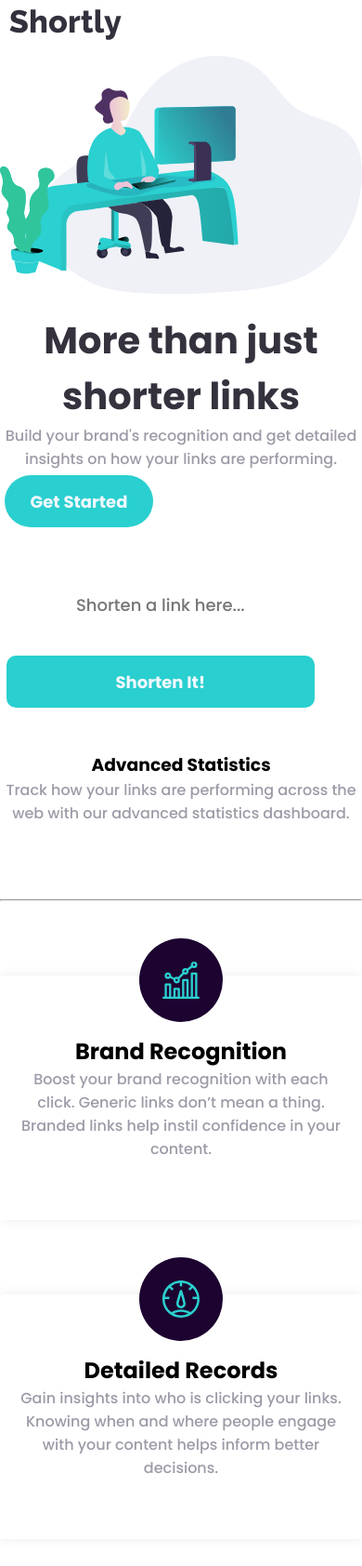
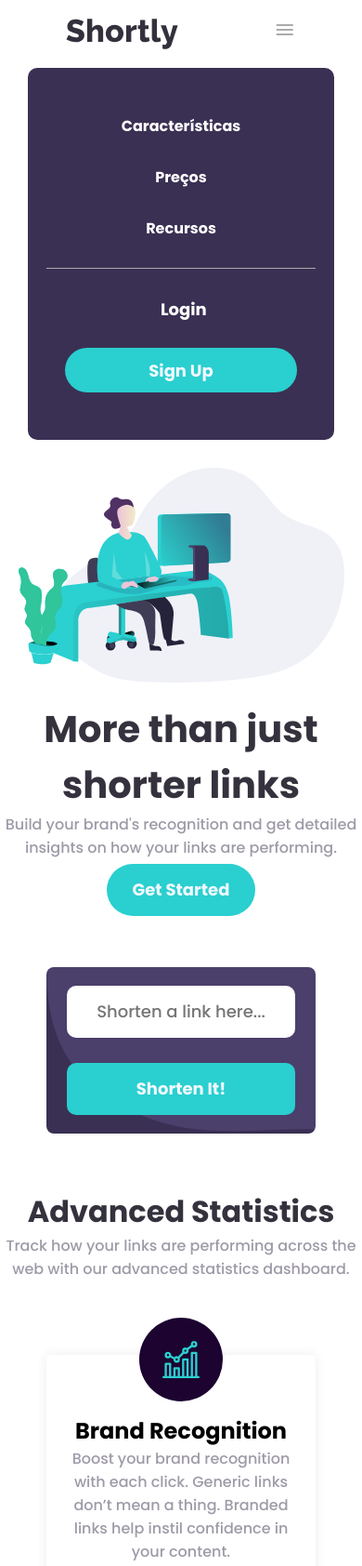
Before and after one commit to AlencarVinicius/Projeto-1-ref, a plain HTML site: page index.html in a window 390 px wide. Shown: the top 1684 px of the page at 93% size. Drawn offline with Linux system fonts and the light colour scheme; a web font is replaced by a local one.

Commit message:
Correção na responsividade

```diff
--- a/index.html
+++ b/index.html
@@ -17,17 +17,21 @@
     <section class="body-margin">
       <header>
         <div class="container-header">
-          <div>
+          <div class="container-icons">
             <img src="url-shortening-api-master/images/logo.svg"/>
+
+            <i id="burguer" class="material-icons" onclick="clickMenu()">menu</i>
           </div>
 
-            <i id="burguer" class="material-icons" onclick="clickMenu()">menu</i>
+
             <nav id="menu">
               <ul>
                 <li><a id="hover1"  href="">Características</a></li>
                 <li><a id="hover1" href="">Preços</a></li>
                 <li><a id="hover1" href="">Recursos</a></li>
               </ul>
+
+              <hr class="hr-menu">
 
               <div class="btn-nav">
                 <button id="hover1" class="botao-menu1">Login</button>
@@ -76,7 +80,7 @@
 
 
         <section class="conteudo-secundario">
-          <hr>
+          <hr class="hr-secundario">
           <div class="card1">
             <div class="icon">
               <img
--- a/pagina370px/style.css
+++ b/pagina370px/style.css
@@ -20,21 +20,56 @@
 
     /* Cabeçalho */
 
-    .container-header {
+    .container-icons {
+        display: flex;
+        justify-content: space-around;
+
+        margin: 20px;
+    }
+
+    #burguer {
+        color: #acaaaa;
+
+    }
+
+    #menu {
+        border-radius: 10px;
+        max-width: 100%;
+        margin: 0 30px;
+        height: 400px;
+        padding: 20px;
+
+        background-color: #3a3053;
+    }
+
+    #menu li {
+        list-style-type: none;
+
+        text-align: center;
+        margin: 30px;
+    }
+
+    #menu a {
+        color: #fff;
+        font: 600 1rem 'poppins', sans-serif;
+    }
+
+    .hr-menu {
+        width: 100%;
+        height: 1px;
+        border: none;
+        background-color: #acaaaa;
+
+    }
+
+    .btn-nav {
         display: flex;
         flex-direction: column;
-        margin: 10px;
+        align-items: center;
+        gap: 30px;
+        margin: 20px;
     }
 
-    .container-header img {
-        display: inline-block;
-        position: relative;
-    }
-
-    .btn-menu {
-        display: flex;
-        justify-content: space-around;
-    }
 
     .botao-menu1 {
         cursor: pointer;
@@ -43,7 +78,7 @@
         padding: 10px;
         font: 700 1rem 'Poppins', sans-serif;
         font-size: 18px;
-        color: var(--Grayish-Violet);
+        color: #fff;
         border: none;
         height: 2rem;
         width: 4rem;
@@ -58,64 +93,58 @@
         color: aliceblue;
         border: none;
         height: 3rem;
-        width: 7rem;
+        width: 100%;
         margin: 3px;
-    }
-
-    #menu ul {
-        padding: 0;
-        margin: 20px;
-
-        list-style: none;
-        text-align: center;
-    }
-
-    #menu li a {
-        font: 700 1rem 'poppins', sans-serif;
-        color: var(--Grayish-Violet);
-    }
-
-    #burguer {
-        position: absolute;
-        margin-top: -30px;
-        right: 50px;
-    }
-
-    i#burguer {
-        color: var(--Gray);
-        cursor: pointer;
-    }
-
-    i#burguer :hover {
-        background-color: aqua;
-        color: var(--Very-Dark-Blue);
-    }
-
-    #menu {
-        display: none;
     }
 
     /* Corpo da pagina */
 
-
     .conteudo-principal {
         display: flex;
         flex-direction: column-reverse;
+        text-align: center;
 
         width: auto;
         margin-bottom: 30px;
+
+        margin-top: 30px;
     }
 
-    .img-form img {
-        border-radius: 20px;
-        position: relative;
-        width: 100%;
-        background: #1c0330;
+    .h2-principal {
+        color: var(--Very-Dark-Blue);
+        font: 700 2.5rem 'Poppins', sans-serif;
+        text-align: center;
+        margin-top: 20px;
     }
 
-    .form input button {
-        position: absolute;
-        z-index: 1;
+    .btn-principal {
+        cursor: pointer;
+        border-radius: 30px;
+        background-color: var(--Cyan);
+        font: 700 1rem 'Poppins', sans-serif;
+        font-size: 18px;
+        color: aliceblue;
+        border: none;
+        height: 3.5rem;
+        width: 10rem;
+        margin: 5px;
+    }
+
+    .img-trabalho {
+        margin: auto;
+        width: 90%;
+    }
+
+    .form {
+        background-image: url("/url-shortening-api-master/images/bg-shorten-mobile.svg");
+        background-color: #3a3053;
+        background-size: cover;
+        background-repeat: no-repeat;
+
+        margin: 50px 50px 0px;
+        border-radius: 8px;
+
+        text-align: center;
     }
 
     input {
@@ -142,12 +171,8 @@
         border: none;
         height: 3.5rem;
         width: 85%;
-        margin: 7px;
-        margin-top: 20px;
+        margin: 20px;
     }
-
-
-
 
     .container-pesquisa {
         display: flex;
@@ -158,12 +183,16 @@
         margin-bottom: 80px;
     }
 
-    .h2-principal {
+    .container-pesquisa h1 {
         color: var(--Very-Dark-Blue);
-        font: 700 2.5rem 'Poppins', sans-serif;
+        font: 700 2rem 'Poppins', sans-serif;
+
         text-align: center;
+
         margin-top: 20px;
+        width: 100%;
     }
+
 
     p {
         color: var(--Grayish-Violet);
@@ -172,30 +201,25 @@
         text-align: center;
     }
 
-    .btn-principal {
-        cursor: pointer;
-        border-radius: 30px;
-        background-color: var(--Cyan);
-        font: 700 1rem 'Poppins', sans-serif;
-        font-size: 18px;
-        color: aliceblue;
-        border: none;
-        height: 3.5rem;
-        width: 10rem;
-        margin: 5px;
-    }
-
-    .img-trabalho {
-        margin: auto;
-        width: 100%;
-    }
-
-
     .conteudo-secundario {
         display: flex;
         flex-direction: column;
         gap: 80px;
         margin-bottom: 30px;
+
+        position: relative;
+
+    }
+
+    .hr-secundario {
+        width: 10px;
+        height: 100%;
+        border: none;
+        background-color: var(--Cyan);
+
+        align-self: center;
+
+        position: absolute;
     }
 
     .card1,
@@ -203,15 +227,16 @@
     .card3 {
         display: flex;
         flex-direction: column;
-
         justify-content: center;
         position: relative;
 
 
         padding: 4rem 1rem 4rem 1rem;
+        margin: 0 50px 0;
         box-shadow: 0px 0px 13px rgba(0, 0, 0, 0.08);
         border-radius: 0.25rem 0.25rem 0 0;
         text-align: center;
+        background-color: #fff;
     }
 
     .icon {
--- a/style.css
+++ b/style.css
@@ -264,7 +264,7 @@ p {
         border-radius: 50%;
     }
 
-    hr {
+    .hr-secundario {
         width: 100%;
         height: 10px;
         border: none;
@@ -273,11 +273,15 @@ p {
         position: absolute;
     }
 
+    .hr-menu {
+        display: none;
+    }
+
     .conteudo-secundario {
         display: flex;
         align-items: center;
         gap: 30px;
-        margin: 0 50px;
+        margin: 0 20px;
 
         position: relative;
     }
@@ -341,7 +345,7 @@ p {
         background-color: #3a3053;
         background-size: cover;
         width: 100%;
-        height: 330px;
+        height: 200px;
         background-repeat: no-repeat;
         margin-top: 50px;
     }
```
